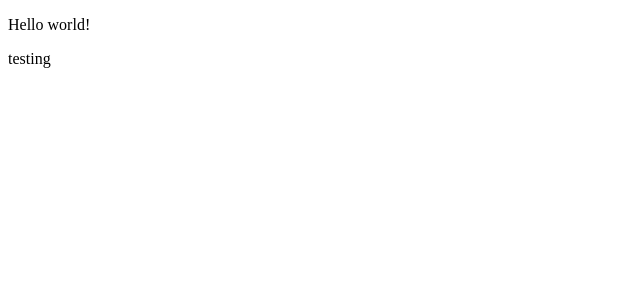
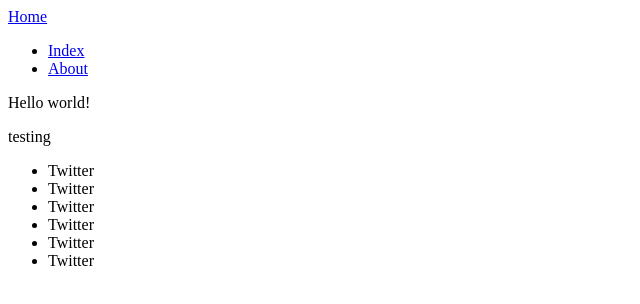
Before and after one commit to KlayClarke/freshenv2, a React (Create React App) app in the folder client/: page / in a window 1280 px wide. Shown: the top 304 px of the page, without its empty margins (0-640 px from the left). Built offline with nearby package versions, Linux system fonts and the light colour scheme; no server answers.

Commit message:
add both partial components (nav, footer) to routeswitch - they are both displayed on each route

```diff
--- a/client/src/RouteSwitch.js
+++ b/client/src/RouteSwitch.js
@@ -1,11 +1,14 @@
 import { BrowserRouter, Route, Routes } from "react-router-dom";
 import App from "./App";
+import Footer from "./components/partials/Footer";
+import Nav from "./components/partials/Nav";
 import SalonDetail from "./components/salon/SalonDetail";
 import SalonList from "./components/salon/SalonList";
 
 function RouteSwitch() {
   return (
     <BrowserRouter>
+      <Nav />
       <Routes>
         <Route path="/" element={<App />} />
         <Route path="/salons" element={<SalonList />} />
@@ -16,6 +19,7 @@ function RouteSwitch() {
         <Route />
         <Route />
       </Routes>
+      <Footer />
     </BrowserRouter>
   );
 }
```
